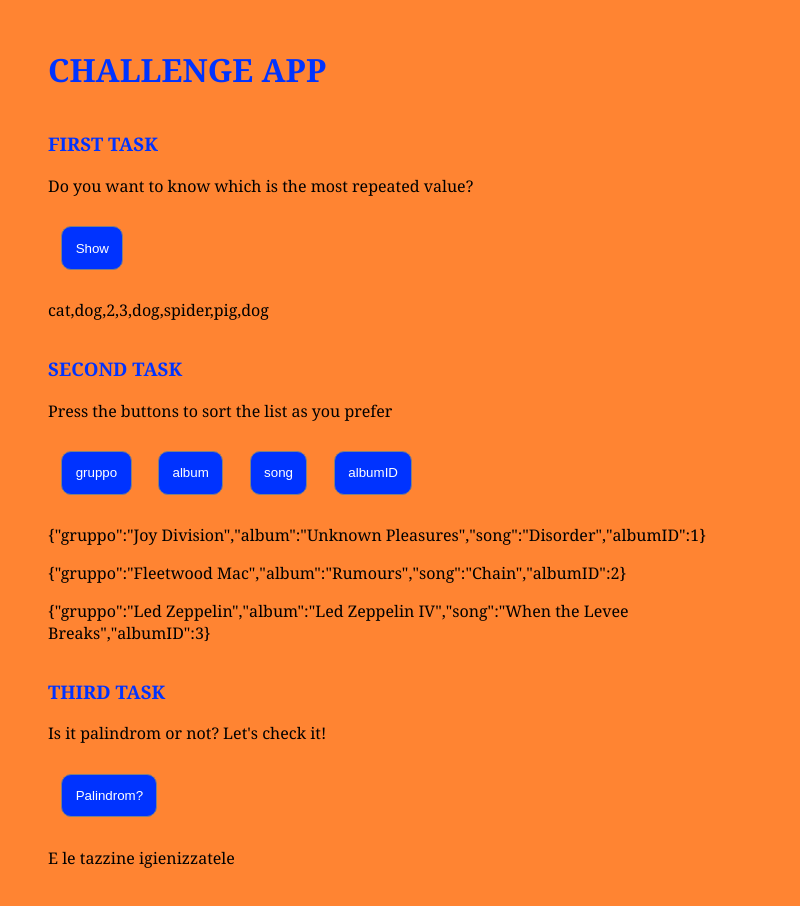
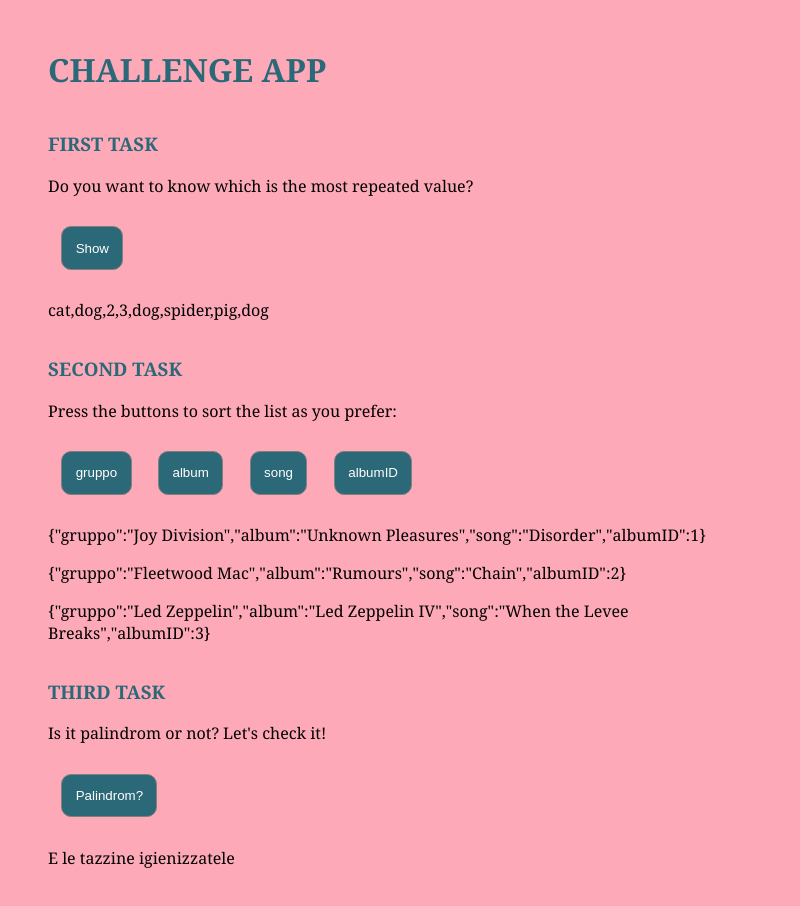
Before and after one commit to LucaBert89/electron-challenge-app, an Electron app: page src/index.html in a window 800 px wide. Drawn offline with Linux system fonts and the light colour scheme.

Commit message:
change-style-page

```diff
--- a/src/assets/style/index.css
+++ b/src/assets/style/index.css
@@ -1,12 +1,12 @@
 body {
-    background-color: rgba(255, 102, 0, 0.802);
+    background-color: #FDA9B8;
     font-family:Georgia, 'Times New Roman', Times, serif;
     margin: 3rem;
     color: #000;
 }
 
 .app-task__main-title {
-    color: rgb(0, 51, 255);
+    color: #2B6878;
 }
 
 .app-task__container {
@@ -16,14 +16,14 @@ body {
 }
 
 .app-task__task-title {
-    color:rgb(0, 51, 255);
+    color:#2B6878;
 }
 
 .app-task__button, .app-task__sort-button {
     outline: none;
     background: none;
     cursor: pointer;
-    background-color: rgb(0, 51, 255);
+    background-color: #2B6878;
     border: 1px solid grey;
     border-radius: 10px;
     padding: 1em;
@@ -32,6 +32,6 @@ body {
 }
 
 .app-task__final-result {
-    color: #fff;
+    color: #2B6878;
     font-size:1.5em;
 }
--- a/src/index.html
+++ b/src/index.html
@@ -18,7 +18,7 @@
             </div>
             <div class="app-task second_task">
                 <h3 class="app-task__task-title">SECOND TASK</h3>
-                <p>Press the buttons to sort the list as you prefer</p>
+                <p>Press the buttons to sort the list as you prefer:</p>
             </div>
             <div class="app-task third_task">
                 <h3 class="app-task__task-title">THIRD TASK</h3>
```
